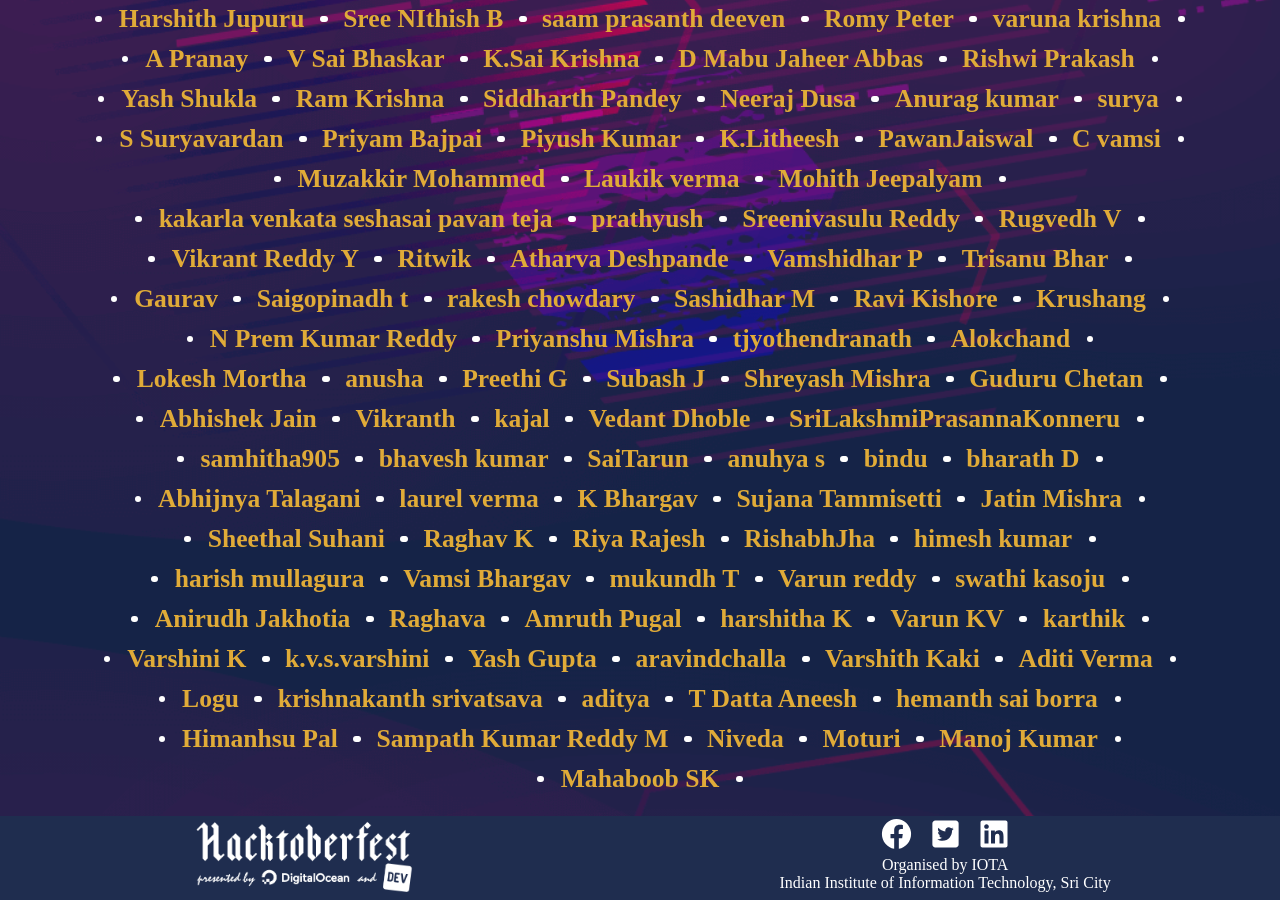
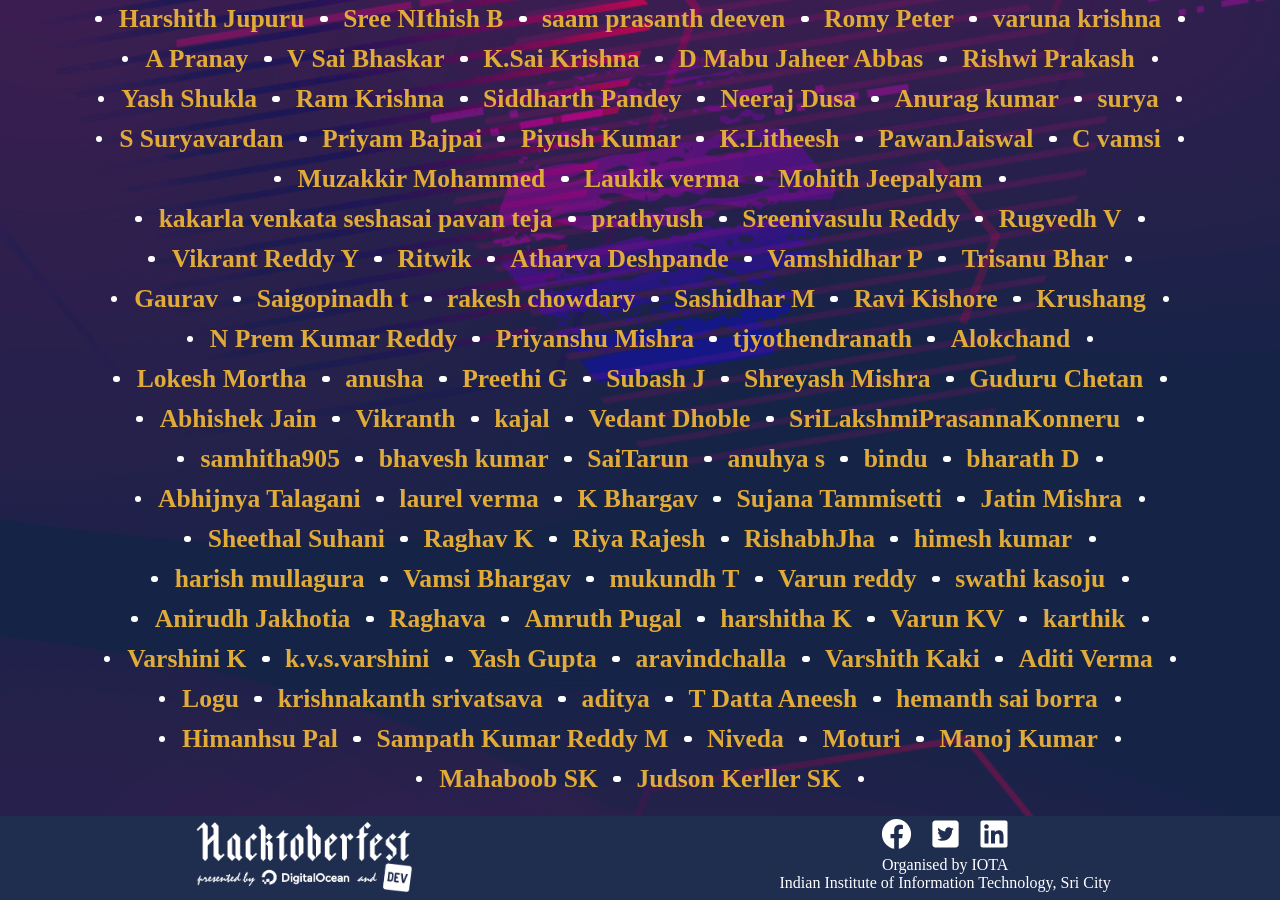
Before and after one commit to Project-Club-IIITS/hacktoberfest2019-participants, a Jekyll site: the page index.html, which Jekyll copies as it is, in a window 1280 px wide and 900 px high, scrolled down 694 px. Built offline with Jekyll 4.4.1, drawn with Linux system fonts in a browser that asks for light colours; some web fonts are replaced.

Commit message:
Adding Judson Kerller

```diff
--- a/index.html
+++ b/index.html
@@ -204,7 +204,7 @@
             <li><a href="https://github.com/shashank4602ashank">Moturi</a></li>
             <li><a href="https://github.com/manojsai2002">Manoj Kumar</a></li>
             <li><a href="https://github.com/bannu6301418535">Mahaboob SK</a></li>
-
+            <li><a href="https://github.com/juds-kerller">Judson Kerller SK</a></li>
         </ul>
       </div>
     </div>
```
